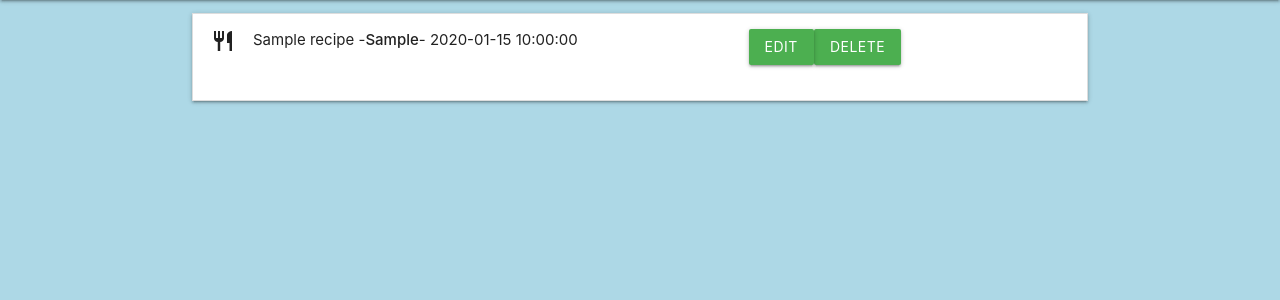
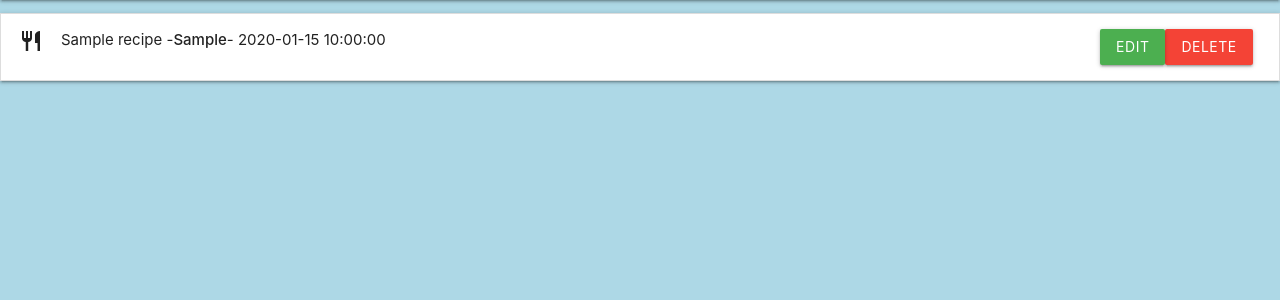
Before and after one commit to GameRockUK/cookingproject2, a Flask app: page / in a window 1280 px wide. Shown: the part 64-364 px from the top of the page. Run offline with Flask 2, Linux system fonts and the light colour scheme; a database or web service that is not in the repository returns one stand-in record (values such as "Sample title"); some libraries are stand-ins or nearby versions.

Commit message:
Added some more styling

```diff
--- a/templates/base.html
+++ b/templates/base.html
@@ -18,10 +18,10 @@
 		</div>
 	</nav>
 	<div class="row" id="recipesid">
-		<div class="container">
+        <div class="col m12">
 			{% block content %}
 			{% endblock %}
-		</div>
+        </div>
 	</div>
       <div id="modal1" class="modal">
     <div class="modal-content">
--- a/templates/recipes.html
+++ b/templates/recipes.html
@@ -2,13 +2,14 @@
 {% extends 'base.html' %}
 {% block content %}
 <!--This is the collapsible list which contains the recipes, when users submit recipes they show up in this list -->
-<ul class="collapsible">
+<div class="row">
+<ul class="collapsible" data-collapsible="accordion">
 	{% for recipe in recipes %}
 	<li>
 		<div class="collapsible-header"><i class="material-icons">restaurant</i>{{recipe.recipe_name}} -
 			<strong> {{recipe.recipe_type}}</strong> - {{recipe.date_added}}
-            <div class="row">
-            <a href="{{url_for('delete_recipe', recipe_id=recipe._id)}}" class="waves-effect waves-light btn btn_small green right">Delete</a>
+            <div class="col s3">
+            <a href="{{url_for('delete_recipe', recipe_id=recipe._id)}}" class="waves-effect waves-light btn btn_small red right">Delete</a>
             <a href="{{url_for('edit_recipe', recipe_id=recipe._id)}}" class="waves-effect waves-light btn btn_small green right">Edit</a>
             </div>
             </div>
@@ -22,9 +23,8 @@
         </span>
 		</div>
 	</li>
-	<li>
 		{% endfor %}
 </ul>
-
+</div>
 
 {% endblock %}
```
